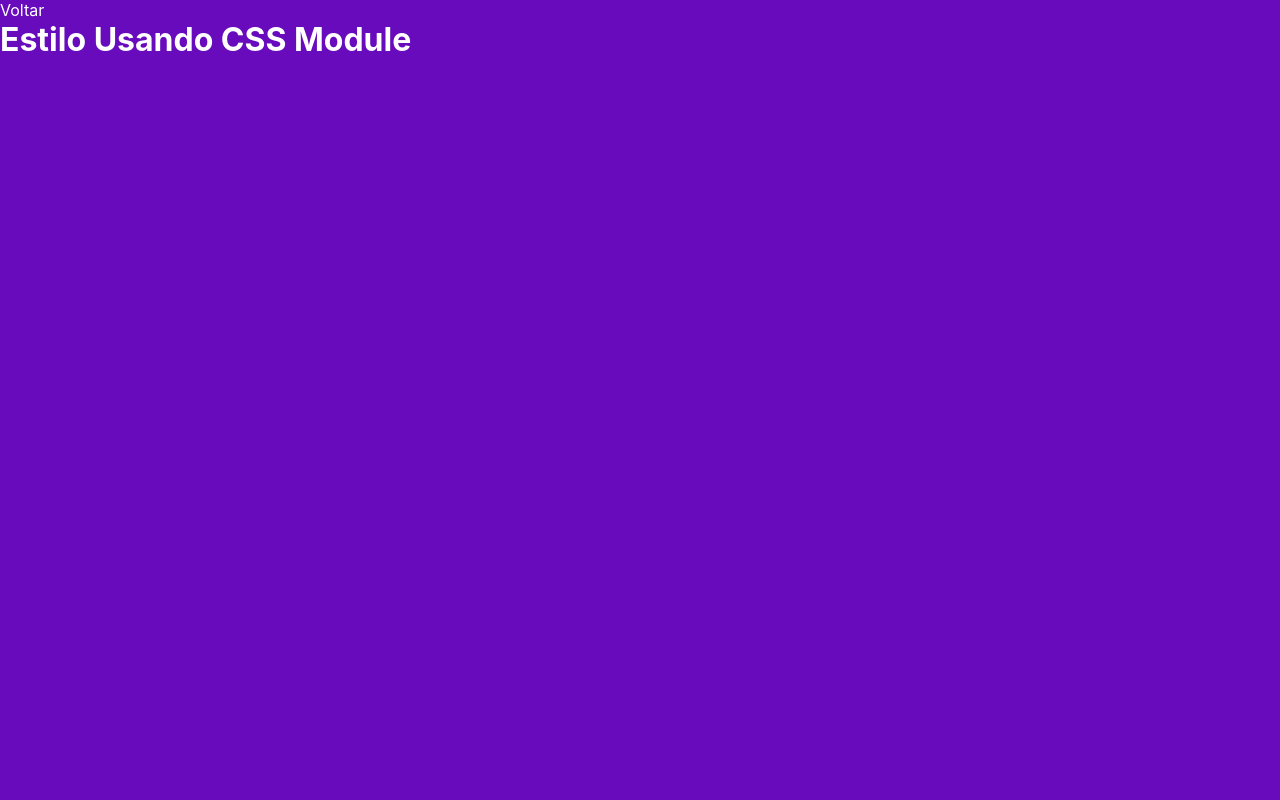
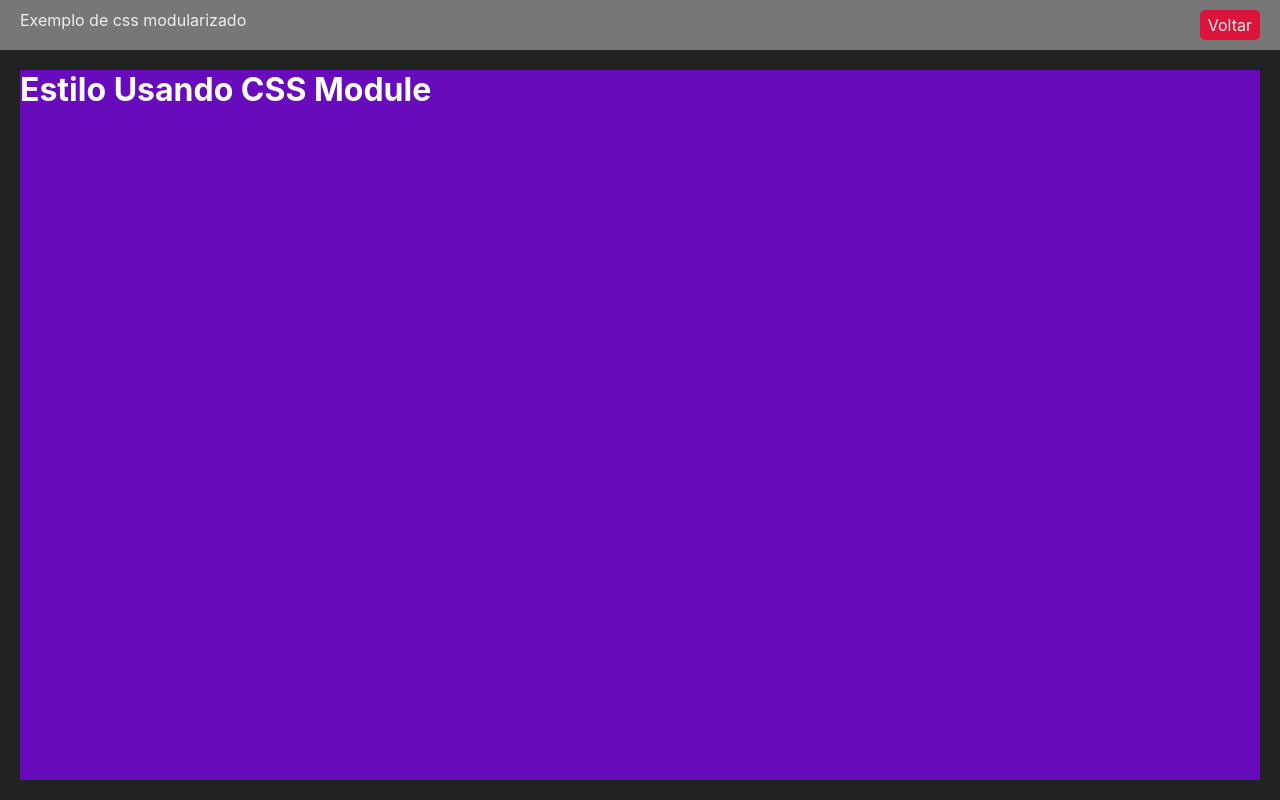
Before and after one commit to Ednardo-Paz/Fundamentos-NextJs, a Next.js app in the folder fundamentos/: page /estiloso in a window 1280 px wide. Built offline with nearby package versions, Linux system fonts and the light colour scheme.

Commit message:
Feat: Component layout

```diff
--- /dev/null
+++ b/fundamentos/src/components/Layout.jsx
@@ -0,0 +1,14 @@
+import Link from 'next/link';
+import styles from '../styles/Layout.module.css';
+
+export default function Layout(props) {
+  return (
+    <div className={styles.layout}>
+      <div className={styles.cabecalho}>
+        {props.titulo ?? 'Mais um exemplo'}
+        <Link href="/">Voltar</Link>
+      </div>
+      <div className={styles.conteudo}>{props.children}</div>
+    </div>
+  );
+}
--- a/fundamentos/src/pages/estiloso.jsx
+++ b/fundamentos/src/pages/estiloso.jsx
@@ -1,10 +1,12 @@
 import styles from '../styles/Estiloso.module.css';
 import Link from 'next/link';
+import Layout from '../components/Layout';
 export default function Estiloso() {
   return (
-    <div className={styles.roxo}>
-      <Link href={'/'}>Voltar</Link>
-      <h1>Estilo Usando CSS Module</h1>
-    </div>
+    <Layout titulo="Exemplo de css modularizado">
+      <div className={styles.roxo}>
+        <h1>Estilo Usando CSS Module</h1>
+      </div>
+    </Layout>
   );
 }
--- a/fundamentos/src/styles/Estiloso.module.css
+++ b/fundamentos/src/styles/Estiloso.module.css
@@ -1,7 +1,7 @@
 .roxo {
   background-color: #670bbd;
   color: #fff;
-  height: 100vh;
+  height: 100%;
 }
 
 .roxo h1 {
--- /dev/null
+++ b/fundamentos/src/styles/Layout.module.css
@@ -0,0 +1,27 @@
+.layout {
+  height: 100vh;
+  display: flex;
+  flex-direction: column;
+}
+
+.cabecalho {
+  display: flex;
+  justify-content: space-between;
+  padding: 10px 20px;
+  background-color: #777;
+}
+
+.cabecalho h1{
+margin: 0;
+font-size: 1.4rem;
+}
+
+.cabecalho a{
+  background-color: crimson;
+  padding: 5px 8px;
+  border-radius: 5px;
+}
+.conteudo {
+  padding: 20px;
+   height: 100%;
+}
```
